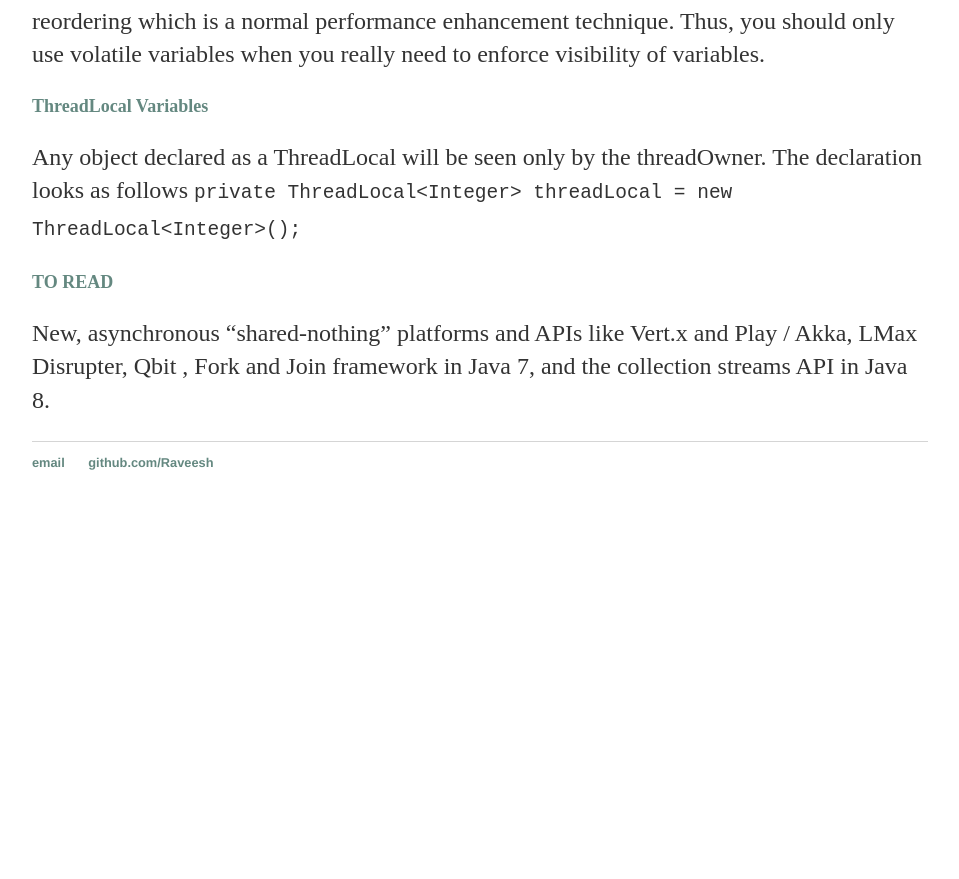
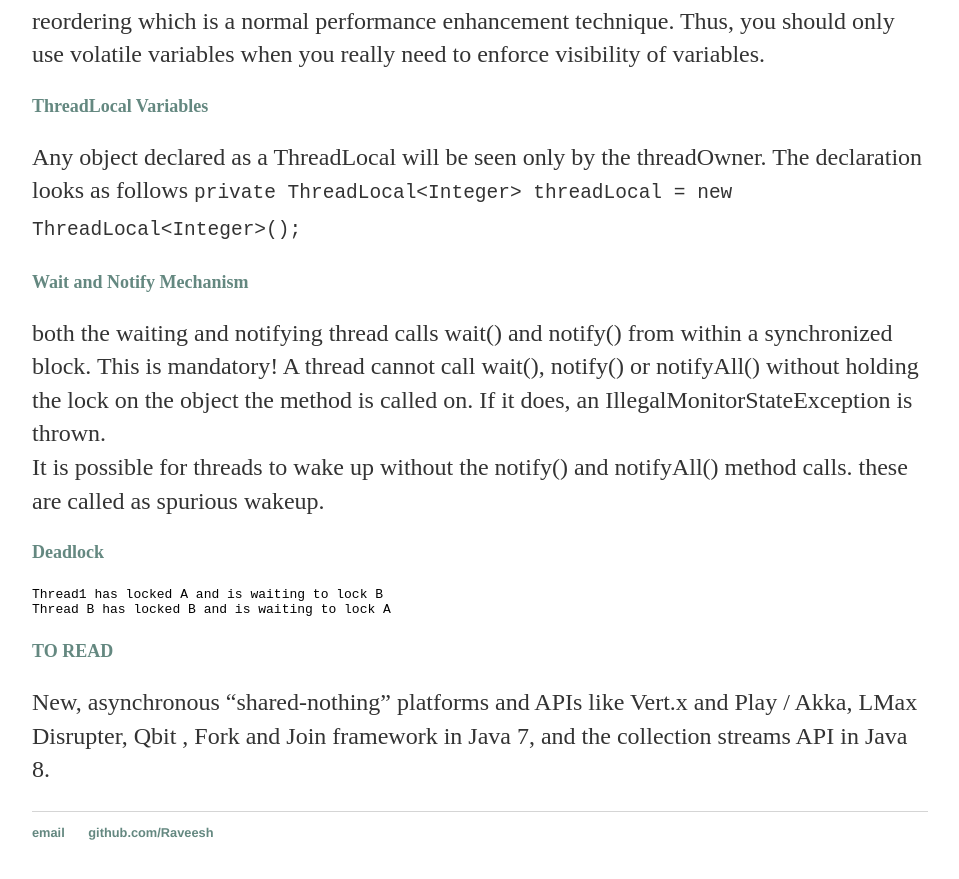
Before and after one commit to jainshailesh/Raveesh.github.io, a Jekyll site: the page built from _posts/2016-07-29-java-concurrency.md, in a window 1280 px wide and 900 px high, scrolled down 3698 px. Shown: the top 879 px of the window, without its empty margins (160-1119 px from the left). Built offline with Jekyll 4.4.1, drawn with Linux system fonts in a browser that asks for light colours; before the commit the page ends 4228 px from its top, so only the background shows below that.

Commit message:
Deadlock

````diff
--- a/_posts/2016-07-29-java-concurrency.md
+++ b/_posts/2016-07-29-java-concurrency.md
@@ -118,7 +118,17 @@ Volatile variables are read and written directly from the main memory. However,
 
 #### ThreadLocal Variables
 Any object declared as a ThreadLocal will be seen only by the threadOwner. The declaration looks as follows
-```   private ThreadLocal<Integer> threadLocal = new ThreadLocal<Integer>();```
+```   private ThreadLocal<Integer> threadLocal = new ThreadLocal<Integer>(); ```
+
+#### Wait and Notify Mechanism
+both the waiting and notifying thread calls wait() and notify() from within a synchronized block. This is mandatory! A thread cannot call wait(), notify() or notifyAll() without holding the lock on the object the method is called on. If it does, an IllegalMonitorStateException is thrown. <br>
+It is possible for threads to wake up without the notify() and notifyAll() method calls. these are called as spurious wakeup.
+
+#### Deadlock
+```
+Thread1 has locked A and is waiting to lock B
+Thread B has locked B and is waiting to lock A
+```
 
 
 #### TO READ
````
